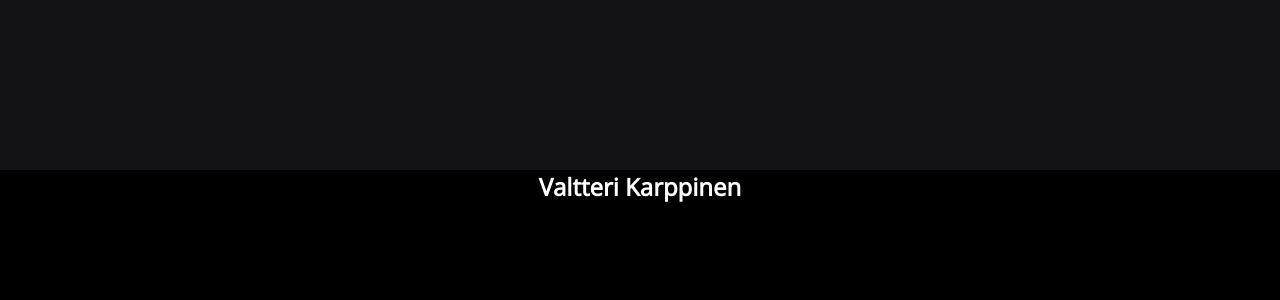
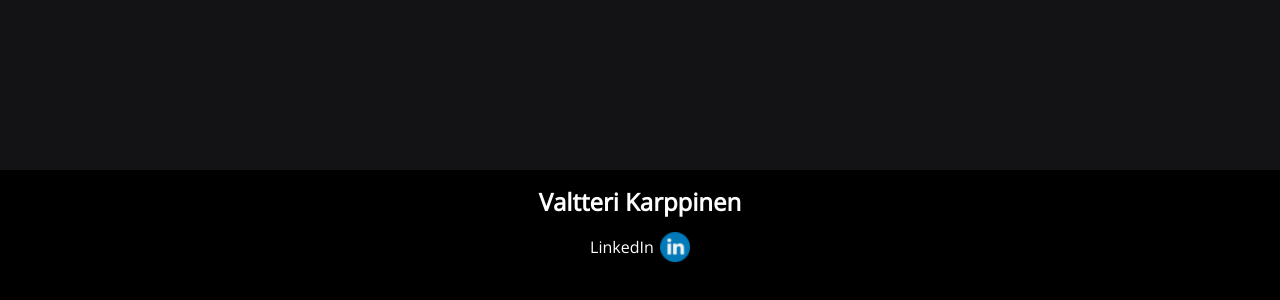
Before and after one commit to valtterii/portfolio_valtteri, a React (Create React App) app: page / in a window 1280 px wide. Shown: the part 2430-2730 px from the top of the page. Built offline with nearby package versions, Linux system fonts and the light colour scheme.

Commit message:
Modified footer

```diff
--- a/src/components/footer/index.js
+++ b/src/components/footer/index.js
@@ -1,10 +1,16 @@
 import React from 'react'
 import './main.css'
+import linkedin from '../../images/linkedin.png'
 
 function Footer() {
   return (
     <div className='footer'>
+      <div className='footer_content'>
         <h2> Valtteri Karppinen</h2>
+          <a target={"_blank"} href='https://www.linkedin.com/in/valtteri-karppinen/'>
+            LinkedIn <img className='linkedin' src={linkedin} />
+          </a>
+      </div>
     </div>
   )
 }
--- a/src/components/footer/main.css
+++ b/src/components/footer/main.css
@@ -5,6 +5,28 @@
 
 }
 
-.footer h2 {
+.footer_content {
     text-align: center;
 }
+
+.footer_content h2 {
+    position: relative;
+    top: 15px;
+}
+
+.linkedin {
+    width: 30px;
+    height: 30px;
+    top: 9px;
+    position: relative;
+    margin-left: 2px;
+}
+
+.footer_content a {
+    text-decoration: none;
+    color: white;
+}
+
+.footer_content a:hover {
+    color: dodgerblue;
+}
```
Also changed, not shown: src/images/linkedin.png (added).
